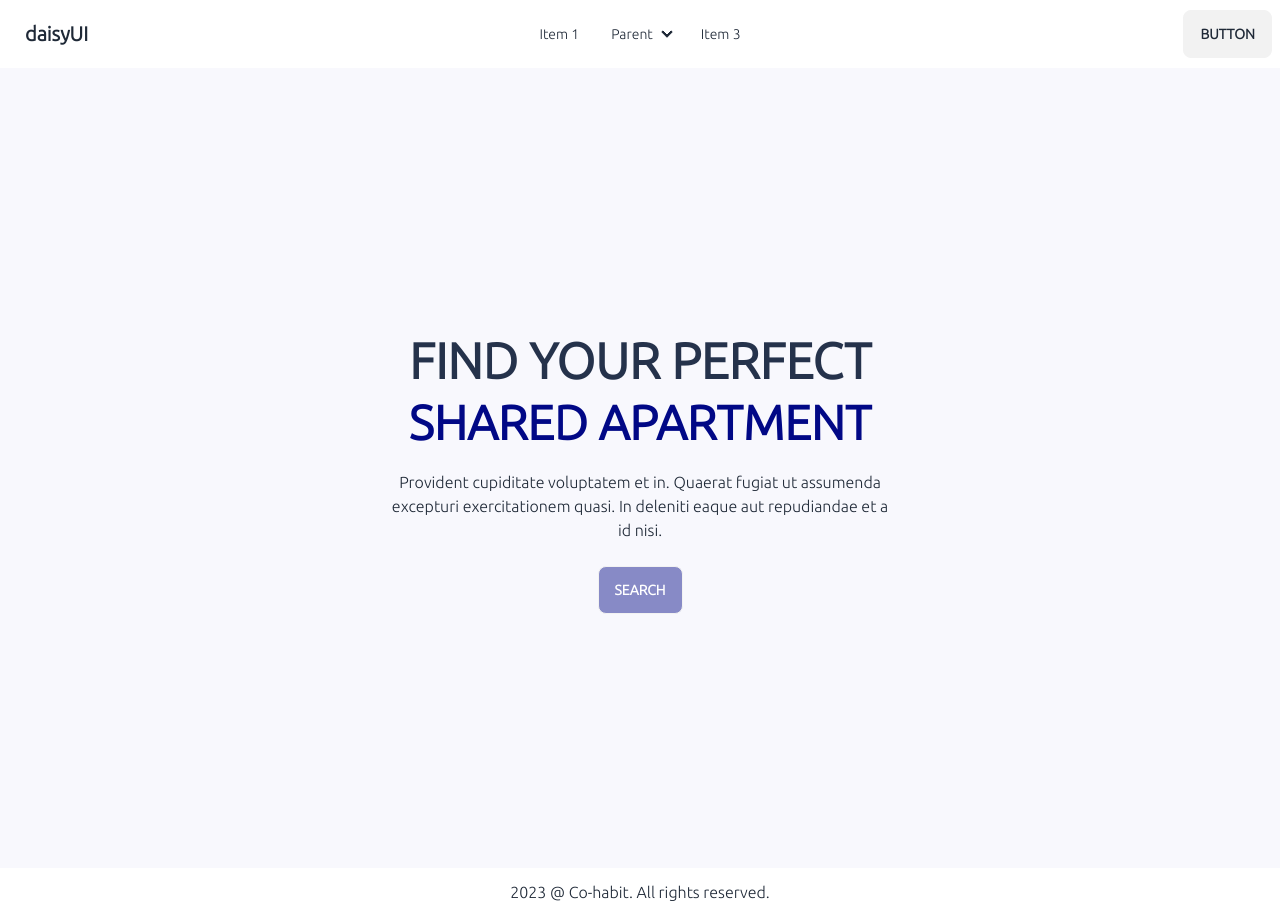
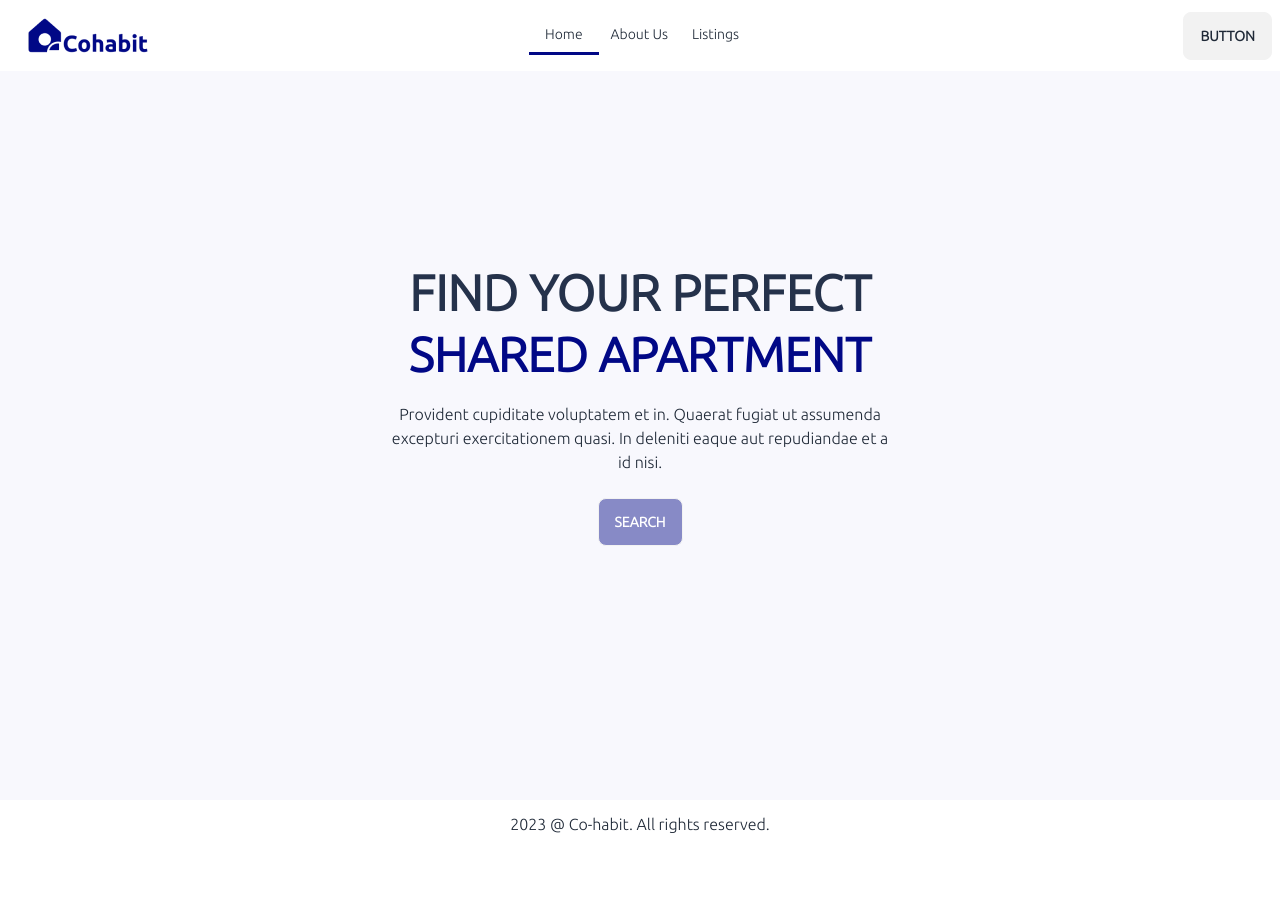
Before and after one commit to lazynerd-studios/Co-Habit-Landing, a React (Vite) app: page / in a window 1280 px wide. After the commit the page ends 852 px from the top, so only its background shows below. Built offline with nearby package versions, Linux system fonts and the light colour scheme.

Commit message:
Update Navbar.jsx

```diff
--- a/src/Components/Navbars/Navbar.jsx
+++ b/src/Components/Navbars/Navbar.jsx
@@ -5,39 +5,47 @@ import CoHabit from "../../assets/Cohabit Logo C 1.png"
 
 const Navbar = () => {
   return (
-    <div className="navbar bg-base-100">
+    <div className="navbar bg-white fixed">
       <div className="navbar-start">
         <div className="dropdown">
           <label tabIndex={0} className="btn btn-ghost laptop:hidden">
             <svg xmlns="http://www.w3.org/2000/svg" className="h-5 w-5" fill="none" viewBox="0 0 24 24" stroke="currentColor"><path strokeLinecap="round" strokeLinejoin="round" strokeWidth="2" d="M4 6h16M4 12h8m-8 6h16" /></svg>
           </label>
           <ul tabIndex={0} className="menu menu-sm dropdown-content mt-3 z-[1] p-2 shadow bg-base-100 rounded-box w-52">
-            <li><a>Item 1</a></li>
-            <li>
-              <a>Parent</a>
-              <ul className="p-2">
-                <li><a>Submenu 1</a></li>
-                <li><a>Submenu 2</a></li>
-              </ul>
-            </li>
-            <li><a>Item 3</a></li>
+            {NavbarData.map((item, index) => {
+              return (
+                <li key={index} className="">
+                  {/* "flex min-w-max p-4" */}
+                  <NavLink to={item.path} className={({ isActive }) =>
+                    isActive ? 'flex min-w-max rounded-none p-2 border-b-[3px] border-[#305D96]' : 'flex rounded-none min-w-max py-2 px-2'
+                  }>
+                    <span className="item-title">{item.title}</span>
+                  </NavLink>
+                </li>
+              );
+            })}
           </ul>
         </div>
-        <a className="btn btn-ghost normal-case text-xl">daisyUI</a>
+        <a>
+          <img className="logo" src={CoHabit} alt="web Logo" />
+        </a>
       </div>
+
+      {/* displays on wide screen */}
       <div className="navbar-center hidden laptop:flex">
         <ul className="menu menu-horizontal px-1">
-          <li><a>Item 1</a></li>
-          <li tabIndex={0}>
-            <details>
-              <summary>Parent</summary>
-              <ul className="p-2">
-                <li><a>Submenu 1</a></li>
-                <li><a>Submenu 2</a></li>
-              </ul>
-            </details>
-          </li>
-          <li><a>Item 3</a></li>
+          {NavbarData.map((item, index) => {
+            return (
+              <li key={index} className="">
+                {/* "flex min-w-max p-4" */}
+                <NavLink to={item.path} className={({ isActive }) =>
+                  isActive ? 'flex min-w-max rounded-none font-medium bg-none hover:bg-none border-b-[3px] border-[#010886]' : 'flex rounded-none font-medium min-w-max py-2 px-3'
+                }>
+                  <span className="">{item.title}</span>
+                </NavLink>
+              </li>
+            );
+          })}
         </ul>
       </div>
       <div className="navbar-end">
```
